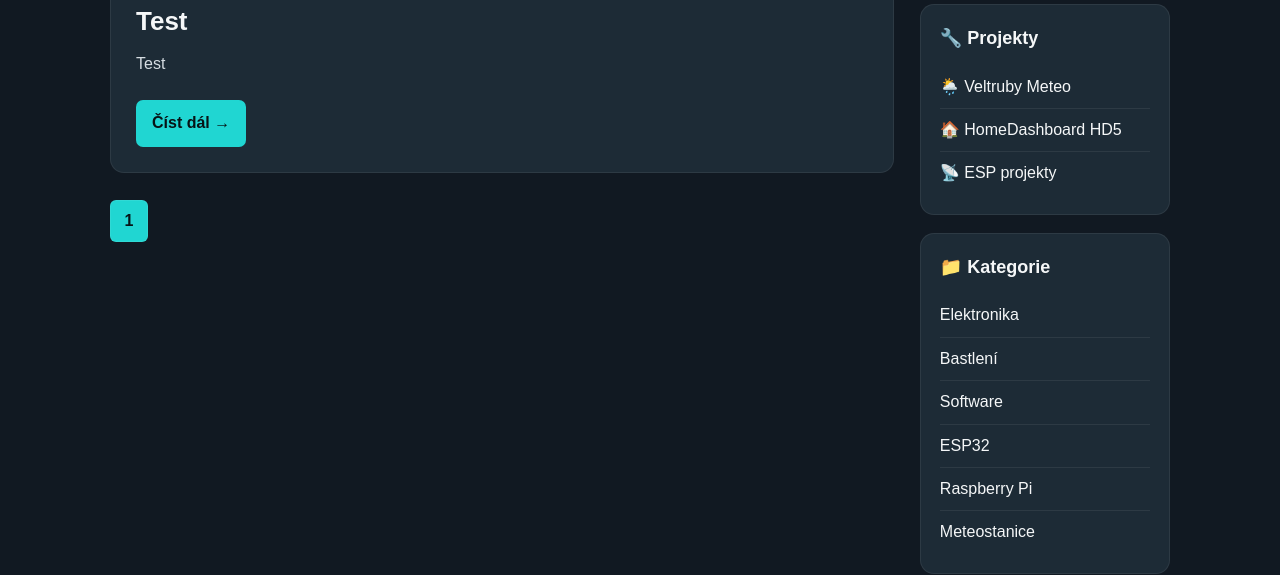
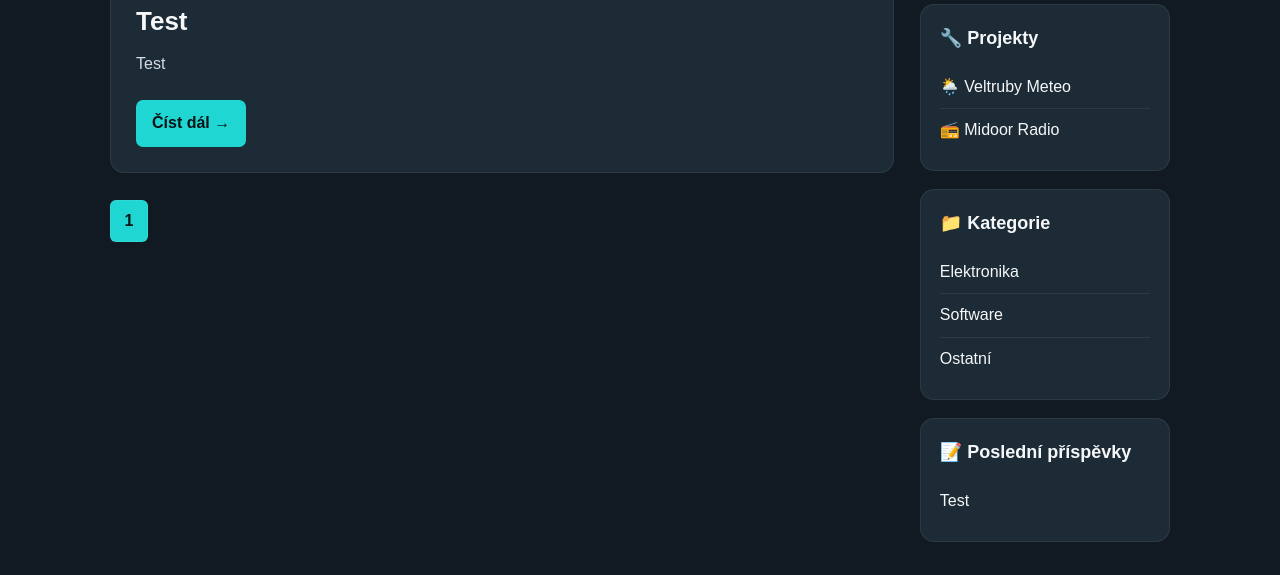
Before and after one commit to midoor-lab/midoor-lab.github.io, a plain HTML site: page index.html in a window 1280 px wide. Shown: the part 240-815 px from the top of the page. Drawn offline with Linux system fonts and the light colour scheme.

Commit message:
uprava vhledu

```diff
--- a/index.html
+++ b/index.html
@@ -209,106 +209,39 @@
                     alt="Midoor Lab"
                 >
             </div>
-
-
             <!-- PROJEKTY -->
 
             <div
                 class="sidebar-box"
                 id="projekty"
             >
-
-                <h3>
-                    🔧 Projekty
-                </h3>
+                <h3>🔧 Projekty</h3>
 
                 <ul>
+                    <li>
+                        <a href="#meteo">🌦️ Veltruby Meteo</a>
+                    </li>
 
                     <li>
-
-                        <a href="#meteo">
-                            🌦️ Veltruby Meteo
-                        </a>
-
+                        <a href="#">📻 Midoor Radio</a>
                     </li>
-
-
-                    <li>
-
-                        <a href="#">
-                            🏠 HomeDashboard HD5
-                        </a>
-
-                    </li>
-
-
-                    <li>
-
-                        <a href="#">
-                            📡 ESP projekty
-                        </a>
-
-                    </li>
-
                 </ul>
-
             </div>
 
 
-
             <!-- KATEGORIE -->
-
             <div
                 class="sidebar-box"
                 id="kategorie"
             >
-
-                <h3>
-                    📁 Kategorie
-                </h3>
+                <h3>📁 Kategorie</h3>
 
                 <ul>
-
-                    <li>
-                        <a href="#">
-                            Elektronika
-                        </a>
-                    </li>
-
-                    <li>
-                        <a href="#">
-                            Bastlení
-                        </a>
-                    </li>
-
-                    <li>
-                        <a href="#">
-                            Software
-                        </a>
-                    </li>
-
-                    <li>
-                        <a href="#">
-                            ESP32
-                        </a>
-                    </li>
-
-                    <li>
-                        <a href="#">
-                            Raspberry Pi
-                        </a>
-                    </li>
-
-                    <li>
-                        <a href="#">
-                            Meteostanice
-                        </a>
-                    </li>
-
+                    <li><a href="#">Elektronika</a></li>
+                    <li><a href="#">Software</a></li>
+                    <li><a href="#">Ostatní</a></li>
                 </ul>
-
             </div>
-
 
 
             <!-- POSLEDNI PRISPEVKY -->
```
